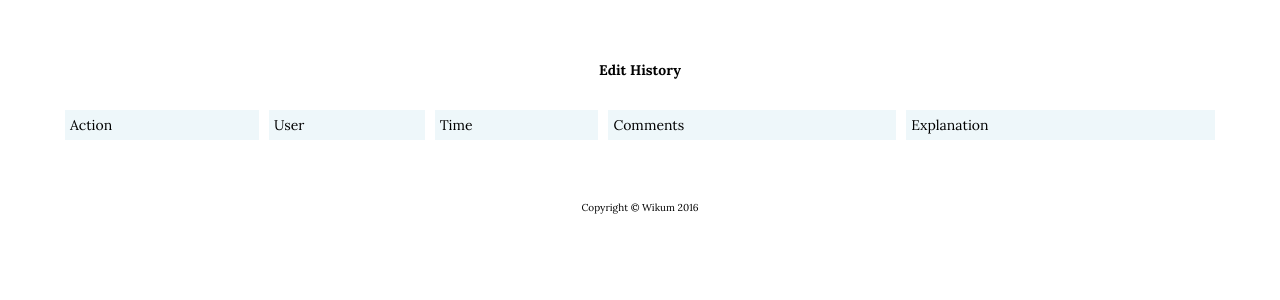
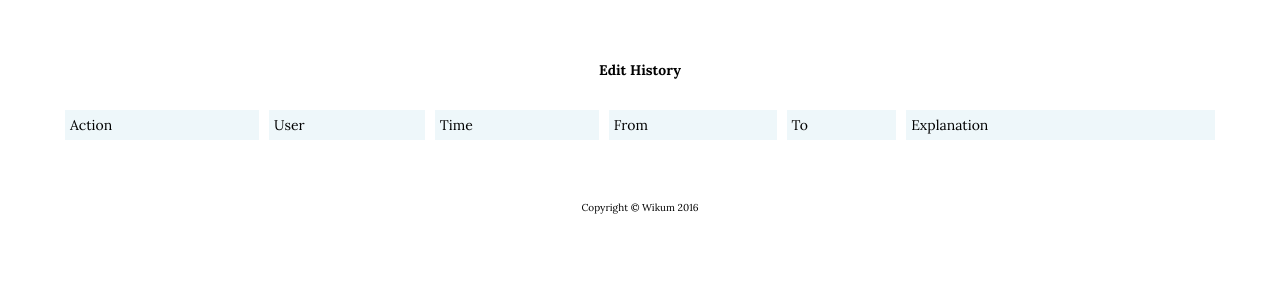
Before and after one commit to amyxzhang/wikum, a Django app: template wikum/website/templates/website/history.html in a window 1280 px wide. Shown: the part 125-425 px from the top of the page. Run offline with Django 3.2, Linux system fonts and the light colour scheme; the template is opened without the code that fills it, so the values that code supplies are empty; parts of the project's set-up code (start-up, migrations or seed data) failed here and were passed over; some libraries are stand-ins or nearby versions.

Commit message:
alter look

```diff
--- a/wikum/website/templates/website/history.html
+++ b/wikum/website/templates/website/history.html
@@ -21,7 +21,8 @@
 	        			<td>Action</td>
 	        			<td>User</td>
 	        			<td>Time</td>
-	        			<td>Comments</td>
+	        			<td>From</td>
+	        			<td>To</td>
 	        			<td>Explanation</td>
 	        		</tr>
 	            {% for h in history %}
@@ -49,6 +50,10 @@
 						{% endfor %}
 	            	</td>
 
+	            	<td> {% if h.action == "hide_comment" %}
+	            			Comment Hidden
+	            		{% endif %} </td>
+
 	            	<td>
 	            		{{ h.explanation }}
 	            	</td>
```
